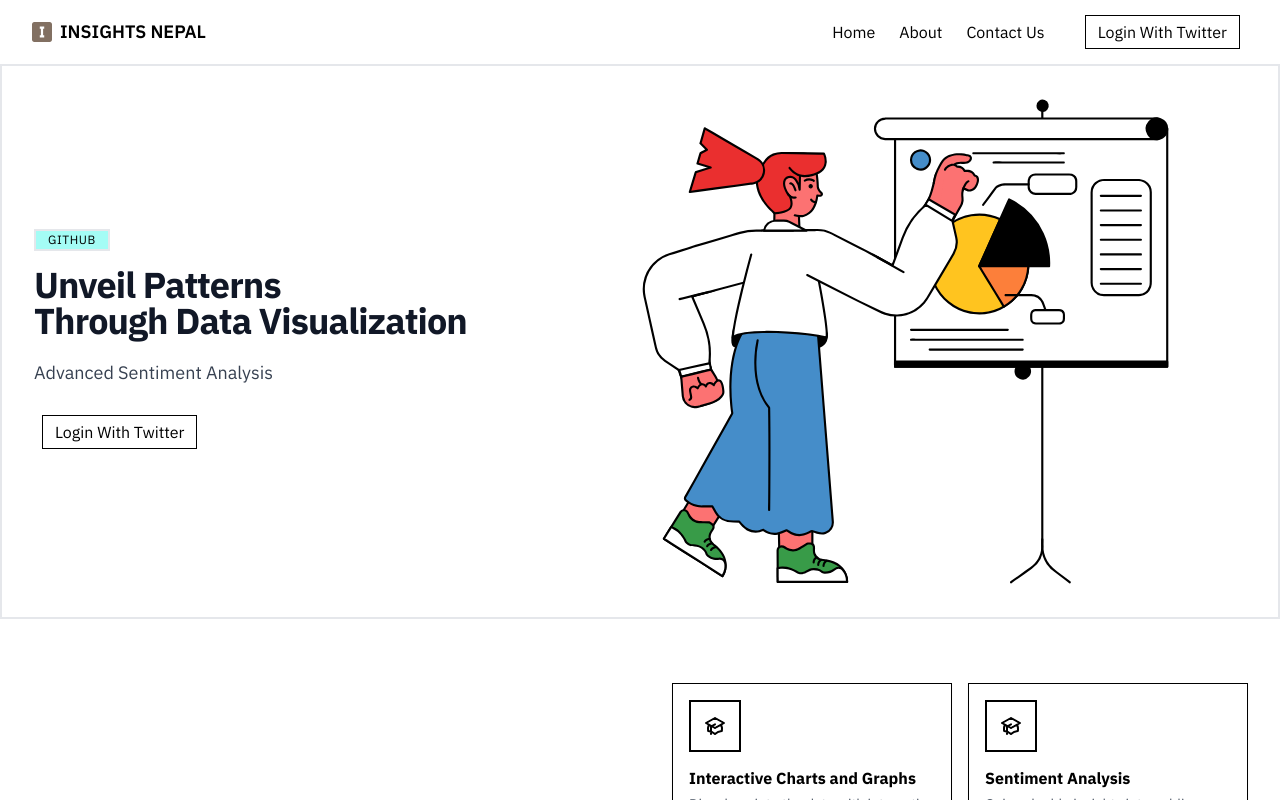
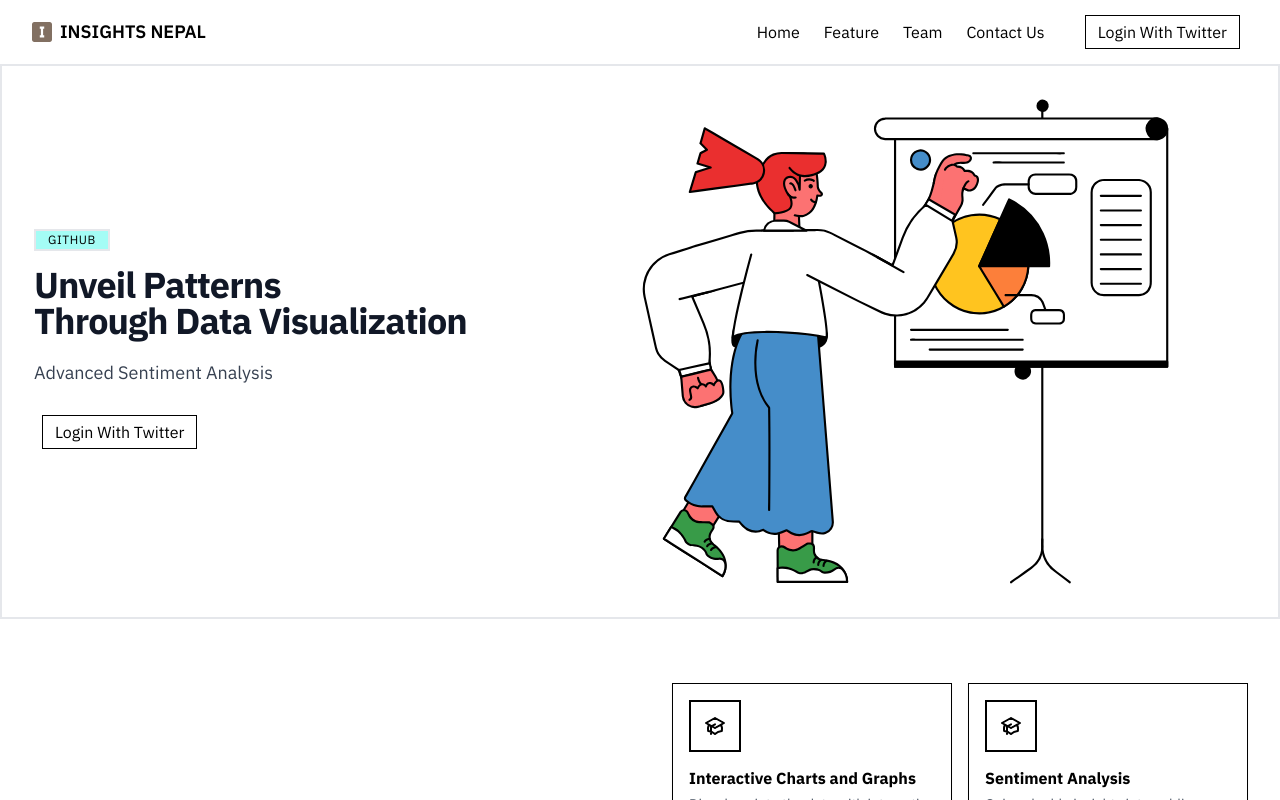
Before and after one commit to Sibindra/twitter-insights, a Next.js app: page / in a window 1280 px wide. Shown: the top 800 px of the page. Built offline with nearby package versions, Linux system fonts and the light colour scheme.

Commit message:
added react scrolling feature

```diff
--- a/app/components/Contact.tsx
+++ b/app/components/Contact.tsx
@@ -3,7 +3,7 @@ import Link from "next/link";
 
 export default function Contact() {
   return (
-    <div>
+    <div id="contact">
       <section className="bg-white">
         <div className="py-8 px-4 mx-auto max-w-screen-xl lg:py-16 lg:px-6">
           <div className="mx-auto max-w-screen-md sm:text-center">
--- a/app/components/Features.tsx
+++ b/app/components/Features.tsx
@@ -5,7 +5,7 @@ import Link from "next/link";
 
 export default function Features() {
   return (
-    <div className="">
+    <div  id="feature">
       <section className="">
         {/* TOPIC DIV */}
         <div className="max-w-screen px-4 py-8 sm:px-6 sm:py-12 lg:px-8 lg:py-16">
--- a/app/components/Hero.tsx
+++ b/app/components/Hero.tsx
@@ -13,6 +13,7 @@ export const Hero = () => {
   }, []);
 
   return (
+    <div id="hero">
       <div className="relative flex flex-col-reverse py-16 lg:pt-0 lg:flex-col lg:pb-0 border-2">
         <div className="inset-y-0 top-0 right-0 z-0 w-full max-w-xl px-4 mx-auto md:px-0 lg:pr-0 lg:mb-0 lg:mx-0 lg:w-7/12 lg:max-w-full lg:absolute xl:px-0">
           <svg
@@ -81,5 +82,6 @@ export const Hero = () => {
           </div>
         </div>
       </div>
+    </div>
   );
 };
--- a/app/components/Navbar.tsx
+++ b/app/components/Navbar.tsx
@@ -2,9 +2,7 @@
 import { useState } from "react";
 import Image from "next/image";
 import logo from "../logo.svg";
-import Link from "next/link";
-
-
+import { Link, animateScroll as scroll } from "react-scroll";
 
 export default function Navbar() {
   const [isMenuOpen, setIsMenuOpen] = useState(false);
@@ -33,20 +31,58 @@ export default function Navbar() {
             <nav aria-label="Global">
               <ul className="flex items-center gap-6 text-md">
                 <li>
-                  <Link className="text-black transition" href="/">
+                  <Link
+                    activeClass="active"
+                    to="hero"
+                    spy={true}
+                    smooth={true}
+                    offset={-70}
+                    duration={500}
+                    className="text-black transition cursor-pointer"
+                  >
                     Home
                   </Link>
                 </li>
 
                 <li>
                   {/* FIXME: */}
-                    <Link className="text-black transition" href="/about">
-                      About
-                    </Link>
+                  <Link
+                    activeClass="active"
+                    to="feature"
+                    spy={true}
+                    smooth={true}
+                    offset={0}
+                    duration={500}
+                    className="text-black transition cursor-pointer"
+                  >
+                    Feature
+                  </Link>
                 </li>
 
                 <li>
-                  <Link className="text-black transition" href="/contact">
+                  <Link
+                    activeClass="active"
+                    to="team"
+                    spy={true}
+                    smooth={true}
+                    offset={-70}
+                    duration={500}
+                    className="text-black transition cursor-pointer"
+                  >
+                    Team
+                  </Link>
+                </li>
+
+                <li>
+                  <Link
+                    activeClass="active"
+                    to="contact"
+                    spy={true}
+                    smooth={true}
+                    offset={-70}
+                    duration={500}
+                    className="text-black transition cursor-pointer"
+                  >
                     Contact Us
                   </Link>
                 </li>
@@ -57,7 +93,9 @@ export default function Navbar() {
           <div className="flex items-center gap-4 ml-auto">
             <div className="sm:flex sm:gap-4">
               <button className="hover:bg-[#cfc3fb] hover:text-black text-black px-3 py-1 border border-black rounded-none m-2 hidden md:block">
-                <Link href={"/dashboard"}>Login With Twitter</Link>
+                <Link to="" href={"/dashboard"}>
+                  Login With Twitter
+                </Link>
               </button>
             </div>
 
@@ -87,17 +125,52 @@ export default function Navbar() {
           <div className="bg-white px-4 py-2 md:hidden">
             <ul className="flex flex-col gap-2 text-md border-t-2 border-black animate-fadeIn">
               <li>
-                <Link className="text-black transition" href="/">
+                <Link activeClass="active"
+                    to="hero"
+                    spy={true}
+                    smooth={true}
+                    offset={-70}
+                    duration={500}
+                    className="text-black transition cursor-pointer">
                   Home
                 </Link>
               </li>
+
               <li>
-                <Link className="text-black transition" href="/about">
-                  About
+                <Link activeClass="active"
+                    to="feature"
+                    spy={true}
+                    smooth={true}
+                    offset={-70}
+                    duration={500}
+                    className="text-black transition cursor-pointer">
+                  Feature
                 </Link>
               </li>
+
+
               <li>
-                <Link className="text-black transition" href="/contact">
+                  <Link
+                    activeClass="active"
+                    to="team"
+                    spy={true}
+                    smooth={true}
+                    offset={-70}
+                    duration={500}
+                    className="text-black transition cursor-pointer"
+                  >
+                    Team
+                  </Link>
+                </li>
+
+              <li>
+                <Link activeClass="active"
+                    to="contact"
+                    spy={true}
+                    smooth={true}
+                    offset={-70}
+                    duration={500}
+                    className="text-black transition cursor-pointer">
                   Contact Us
                 </Link>
               </li>
--- a/app/components/Team.tsx
+++ b/app/components/Team.tsx
@@ -33,7 +33,7 @@ const AllLinks = [
 
 function TeamSection(props: TeamsData) {
   return (
-    <div className="items-center border-2 border-black rounded-none shadow sm:flex">
+    <div  className="items-center border-2 border-black rounded-none shadow sm:flex">
       <Link href="#"></Link>
       <div className="p-5">
         <h3 className="text-xl font-bold tracking-tight text-gray-900">
@@ -85,7 +85,7 @@ function TeamSection(props: TeamsData) {
 
 export default function Team() {
   return (
-    <>
+    <div id="team">
       <section className="bg-white border-2">
         <div className="py-8 px-4 mx-auto max-w-screen-xl lg:py-16 lg:px-6">
           <div className="mx-auto max-w-screen-sm text-center mb-8 lg:mb-16">
@@ -111,6 +111,6 @@ export default function Team() {
           </div>
         </div>
       </section>
-    </>
+    </div>
   );
 }
--- a/package.json
+++ b/package.json
@@ -20,8 +20,12 @@
     "react": "18.2.0",
     "react-dom": "18.2.0",
     "react-icons": "^4.10.1",
+    "react-scroll": "^1.8.9",
     "tailwindcss": "3.3.2",
     "typescript": "5.1.3",
     "typewriter-effect": "^2.20.1"
+  },
+  "devDependencies": {
+    "@types/react-scroll": "^1.8.7"
   }
 }
```
Also changed, not shown: 1 other file (tests, documents, lock files or other folders). Lines whose indentation alone changed are shown as unchanged.
